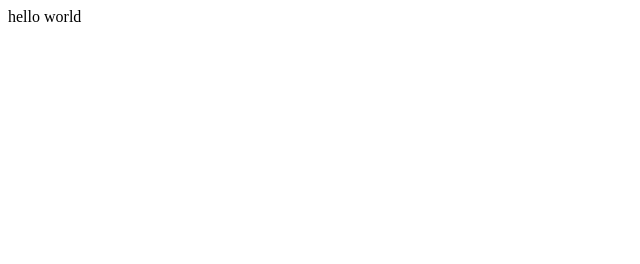
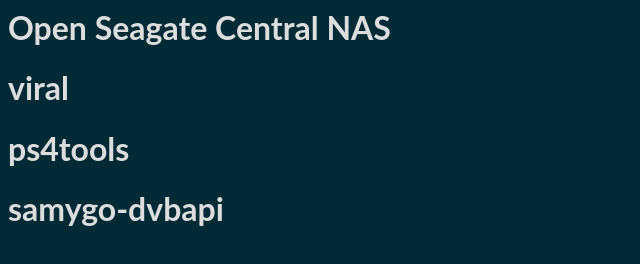
Before and after one commit to devSchnitzel/harlequin.github.io, a plain HTML site: page index.html in a window 1280 px wide. Shown: the whole page, without its empty margins (0-640 px from the left). Drawn offline with Linux system fonts and the light colour scheme.

Commit message:
first version

```diff
--- /dev/null
+++ b/css/style.css
@@ -0,0 +1,6 @@
+body {
+	font-family: Lato, 'Helvetica Neue', Helvetica, Arial, sans-serif;
+	background: #002b36;
+	//background: #073642;
+	color: #ddd;
+}
--- a/index.html
+++ b/index.html
@@ -1 +1,13 @@
-hello world
+<html>
+<head>
+	<title>harlequin.github.io</title>
+	<link rel="stylesheet" href="css/style.css">
+</head>
+<body>
+<h1>Open Seagate Central NAS</h1>
+<h1>viral</h1>
+<h1>ps4tools</h1>
+<h1>samygo-dvbapi</h1>
+</body>
+
+</html>
```
